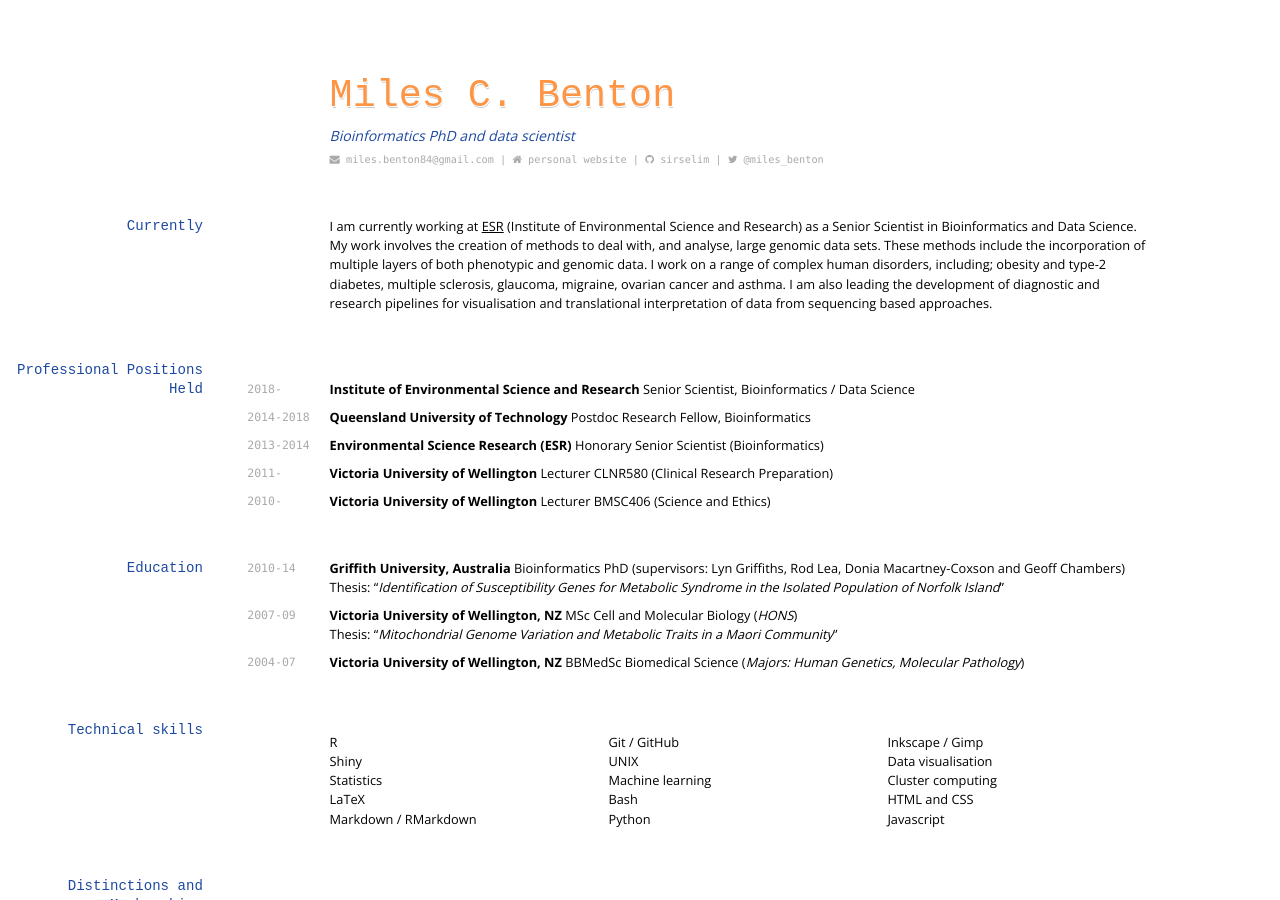
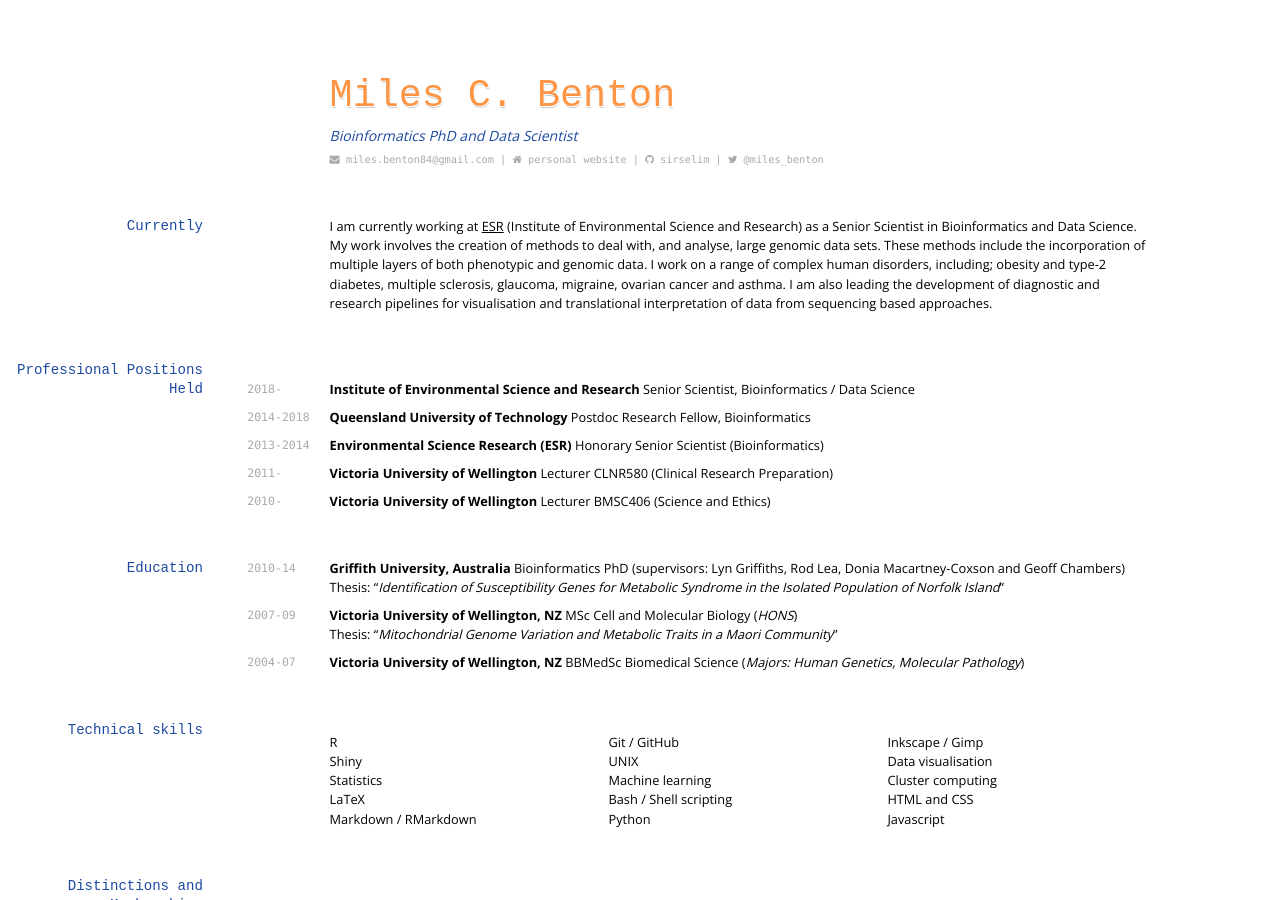
Before and after one commit to sirselim/Miles_CV, a Jekyll site: the page built from index.md, in a window 1280 px wide and 900 px high. Built offline with Jekyll 4.4.1, drawn with Linux system fonts in a browser that asks for light colours; some web fonts are replaced.

```diff
--- a/index.md
+++ b/index.md
@@ -3,7 +3,7 @@ layout: cv
 title: Miles Benton's CV
 ---
 # Miles C. Benton
-Bioinformatics PhD and data scientist
+Bioinformatics PhD and Data Scientist
 
 <div id="webaddress">
 <i class="fa fa-envelope"></i> <a href="mailto:miles.benton84@gmail.com">miles.benton84@gmail.com</a>
@@ -61,7 +61,7 @@ __Victoria University of Wellington, NZ__ BBMedSc Biomedical Science (_Majors: H
 * Git / GitHub
 * UNIX
 * Machine learning
-* Bash
+* Bash / Shell scripting
 * Python
 * Inkscape / Gimp
 * Data visualisation
```
